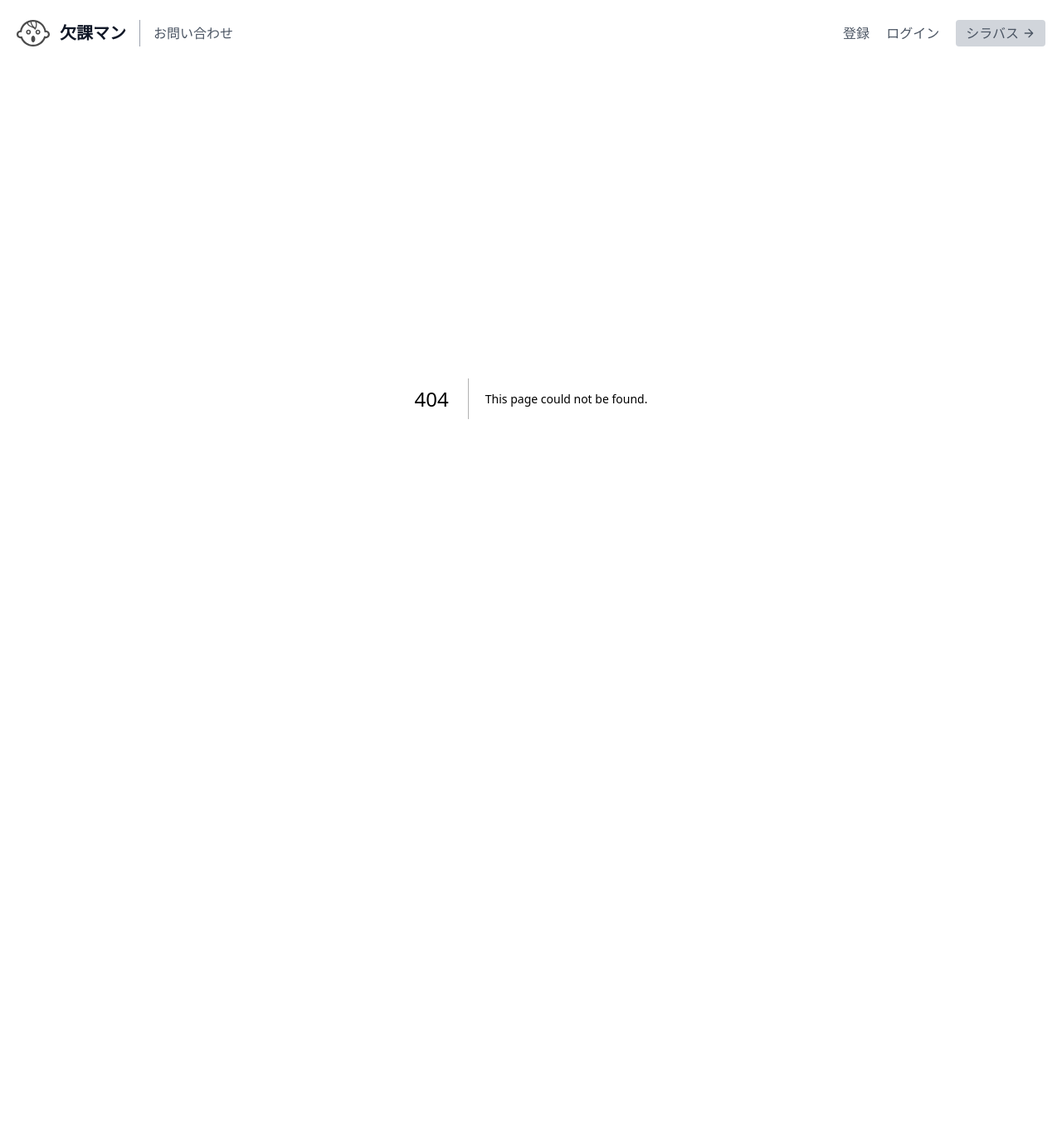
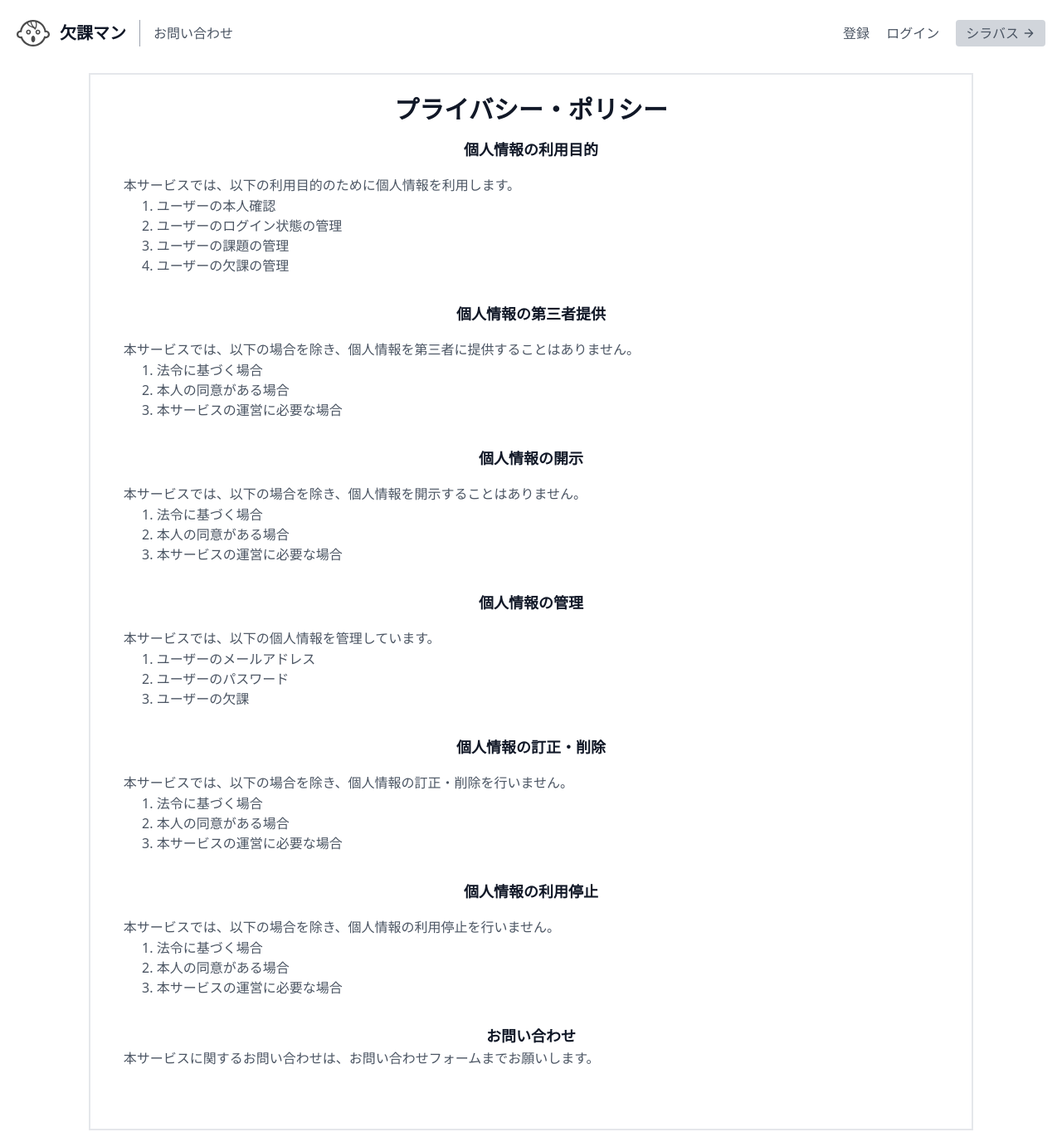
Before and after one commit to ynori123/kosen-kekka, a Next.js app in the folder frontend/: page /policy in a window 1280 px wide. Before the commit this address had no page. Shown: the whole page at 83% size. Before the commit the page ends 880 px from the top, so only its background shows below. Built offline with nearby package versions, Linux system fonts and the light colour scheme.

Commit message:
プライバシーポリシー

```diff
--- /dev/null
+++ b/frontend/app/policy/page.tsx
@@ -0,0 +1,79 @@
+import React from 'react'
+
+// プライバシー・ポリシー
+export default function Page() {
+  return (
+    <section className="text-gray-600 w-10/12 mx-auto body-font relative border-2 my-2">
+      <div className="container px-10 py-6">
+        <div className="flex flex-col text-center w-full mb-12">
+          <h1 className="sm:text-3xl text-2xl title-font mb-4 text-gray-900 font-bold">プライバシー・ポリシー</h1>
+          <section className="mb-8 text-left">
+            <h2 className="text-lg text-gray-900 font-semibold title-font mb-4 text-center">個人情報の利用目的</h2>
+            <p className="leading-relaxed text-base">本サービスでは、以下の利用目的のために個人情報を利用します。</p>
+            <ul className="list-decimal ml-10">
+              <li>ユーザーの本人確認</li>
+              <li>ユーザーのログイン状態の管理</li>
+              <li>ユーザーの課題の管理</li>
+              <li>ユーザーの欠課の管理</li>
+            </ul>
+          </section>
+
+          <section className="mb-8 text-left">
+            <h2 className="text-lg text-gray-900 font-semibold title-font mb-4 text-center">個人情報の第三者提供</h2>
+            <p className="leading-relaxed text-base">本サービスでは、以下の場合を除き、個人情報を第三者に提供することはありません。</p>
+            <ul className="list-decimal ml-10">
+              <li>法令に基づく場合</li>
+              <li>本人の同意がある場合</li>
+              <li>本サービスの運営に必要な場合</li>
+            </ul>
+          </section>
+
+          <section className="mb-8 text-left">
+            <h2 className="text-lg text-gray-900 font-semibold title-font mb-4 text-center">個人情報の開示</h2>
+            <p className="leading-relaxed text-base">本サービスでは、以下の場合を除き、個人情報を開示することはありません。</p>
+            <ul className="list-decimal ml-10">
+              <li>法令に基づく場合</li>
+              <li>本人の同意がある場合</li>
+              <li>本サービスの運営に必要な場合</li>
+            </ul>
+          </section>
+
+          <section className="mb-8 text-left">
+            <h2 className="text-lg text-gray-900 font-semibold title-font mb-4 text-center">個人情報の管理</h2>
+            <p className="leading-relaxed text-base">本サービスでは、以下の個人情報を管理しています。</p>
+            <ul className="list-decimal ml-10">
+              <li>ユーザーのメールアドレス</li>
+              <li>ユーザーのパスワード</li>
+              <li>ユーザーの欠課</li>
+            </ul>
+          </section>
+
+          <section className="mb-8 text-left">
+            <h2 className="text-lg text-gray-900 font-semibold title-font mb-4 text-center">個人情報の訂正・削除</h2>
+            <p className="leading-relaxed text-base">本サービスでは、以下の場合を除き、個人情報の訂正・削除を行いません。</p>
+            <ul className="list-decimal ml-10">
+              <li>法令に基づく場合</li>
+              <li>本人の同意がある場合</li>
+              <li>本サービスの運営に必要な場合</li>
+            </ul>
+          </section>
+
+          <section className="mb-8 text-left">
+            <h2 className="text-lg text-gray-900 font-semibold title-font mb-4 text-center">個人情報の利用停止</h2>
+            <p className="leading-relaxed text-base">本サービスでは、以下の場合を除き、個人情報の利用停止を行いません。</p>
+            <ul className="list-decimal ml-10">
+              <li>法令に基づく場合</li>
+              <li>本人の同意がある場合</li>
+              <li>本サービスの運営に必要な場合</li>
+            </ul>
+          </section>
+
+          <section className="text-left">
+            <h2 className="text-lg text-gray-900 font-semibold title-font text-center">お問い合わせ</h2>
+            <p className="leading-relaxed text-base">本サービスに関するお問い合わせは、お問い合わせフォームまでお願いします。</p>
+          </section>
+        </div>
+      </div>
+    </section>
+  )
+}
```
